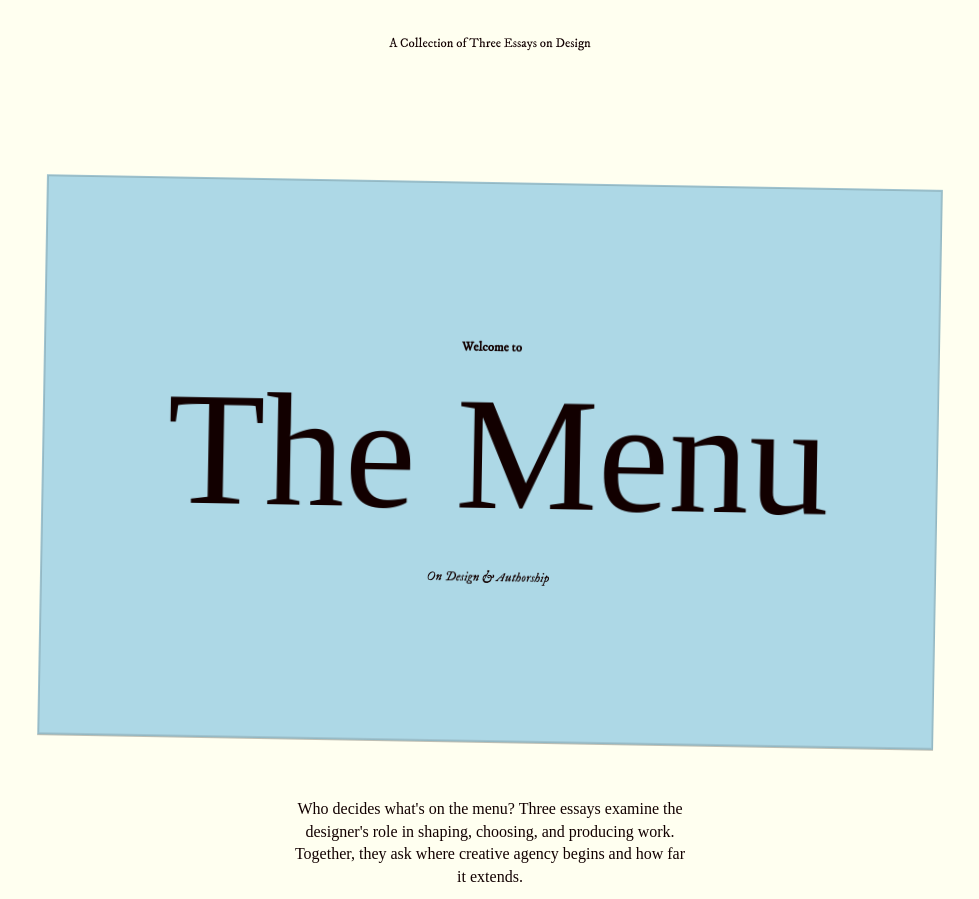
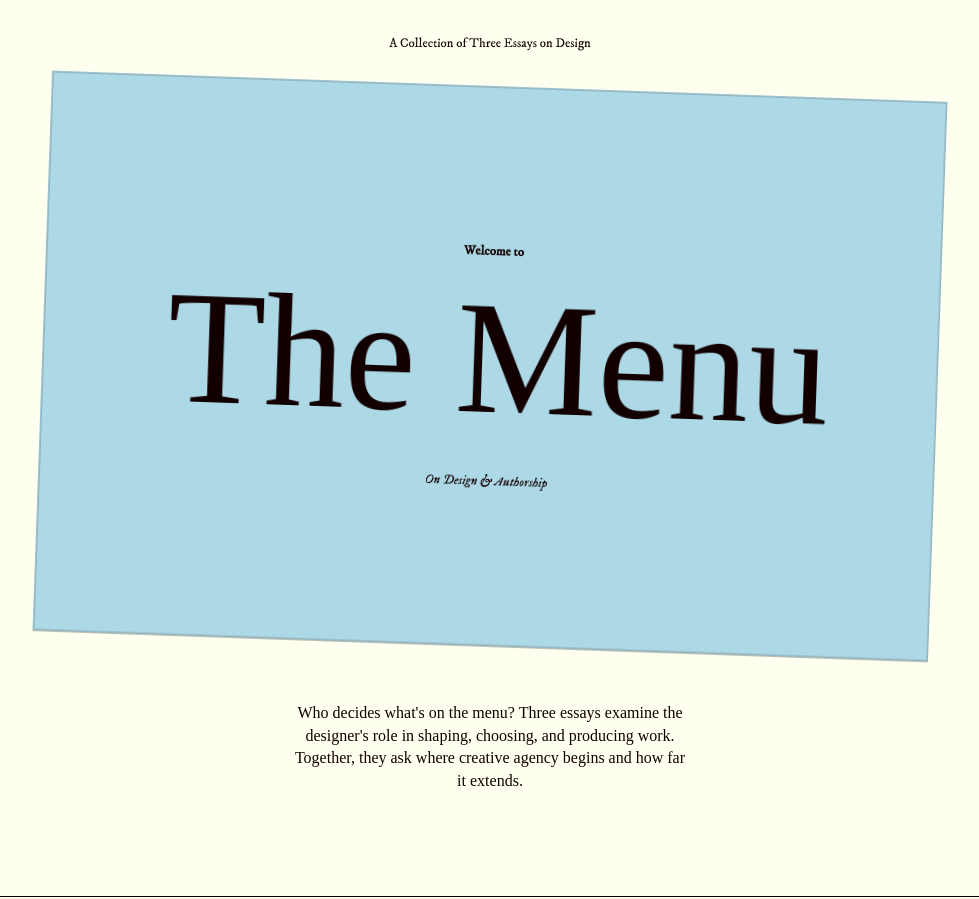
Before and after one commit to kimh592/binding, a plain HTML site: page index.html in a window 1280 px wide. Shown: the top 899 px of the page, without its empty margins (150-1129 px from the left). Drawn offline with nearby package versions, Linux system fonts and the light colour scheme; files that its build step writes are made by us from their sources; a web font is replaced by a local one.

Commit message:
Desktop Landing Fix

```diff
--- a/article-1/style.css
+++ b/article-1/style.css
@@ -258,7 +258,7 @@ mark {
 	hgroup {
 		max-width: 70vw;
 		min-height: 70vh;
-		transform: rotate(1deg);
+		transform: rotate(2deg);
 	}
 
 	/* ARTICLE */
--- a/article-2/style.css
+++ b/article-2/style.css
@@ -259,7 +259,7 @@ mark {
 	hgroup {
 		max-width: 70vw;
 		min-height: 70vh;
-		transform: rotate(-1deg);
+		transform: rotate(-2deg);
 	}
 
 	/* ARTICLE */
--- a/article-3/style.css
+++ b/article-3/style.css
@@ -257,7 +257,7 @@ mark {
 	hgroup {
 		max-width: 70vw;
 		min-height: 70vh;
-		transform: rotate(1.5deg);
+		transform: rotate(2.5deg);
 	}
 
 	/* ARTICLE */
--- a/styles/common.css
+++ b/styles/common.css
@@ -45,7 +45,6 @@ body {
 main > header {
 	position: relative;
 	text-align: center;
-	padding: var(--space-lg) var(--space-md);
 }
 
 hgroup {
@@ -73,7 +72,8 @@ hgroup > p:last-child {
 /* MENU */
 
 .menu {
-	padding: var(--space-md);
+	padding-inline: var(--space-md);
+	padding-block-end: var(--space-md);
 }
 
 .menu h2 {
@@ -194,7 +194,7 @@ footer p {
 	}
 
 	main > header {
-		padding-block: calc(var(--space-lg)*2);
+		padding-block-end: calc(var(--space-lg)*2);
 	}
 
 	.menu {
```
Also changed, not shown: index.html (+1 -5 lines).
